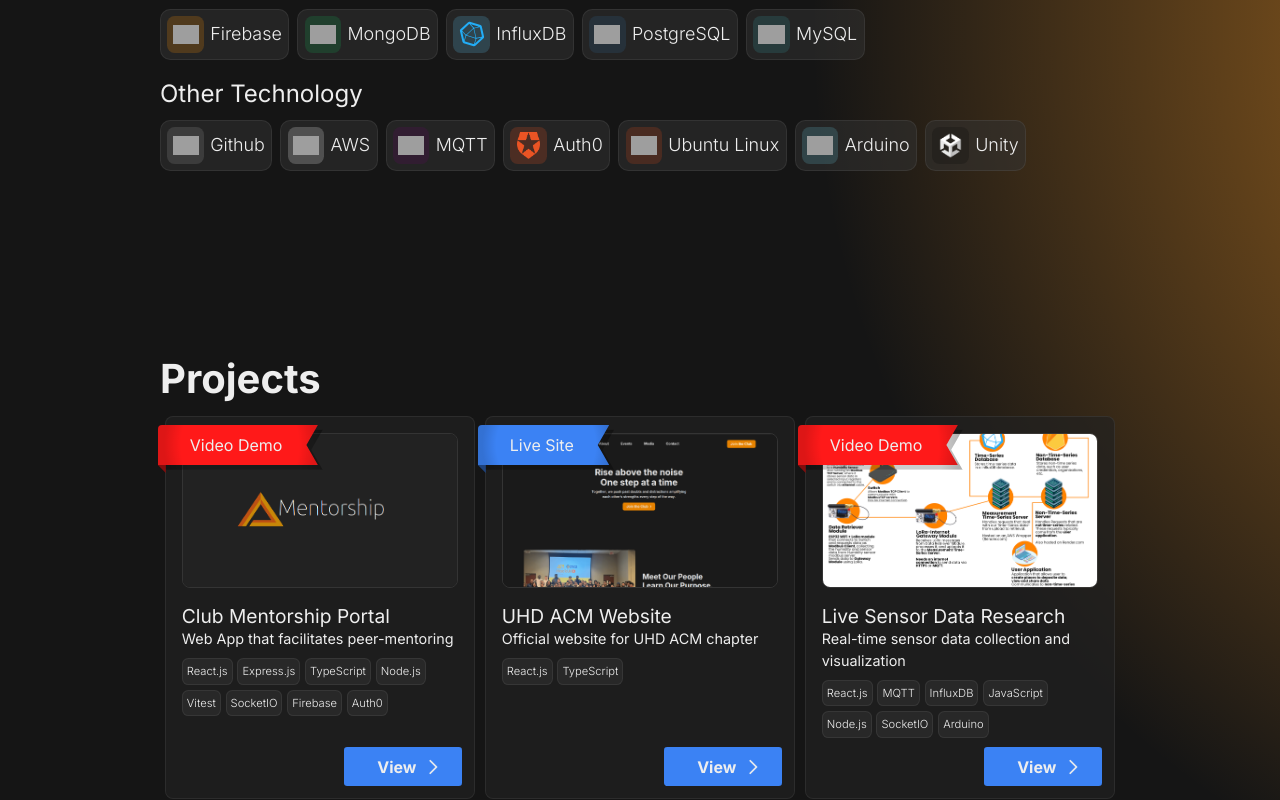
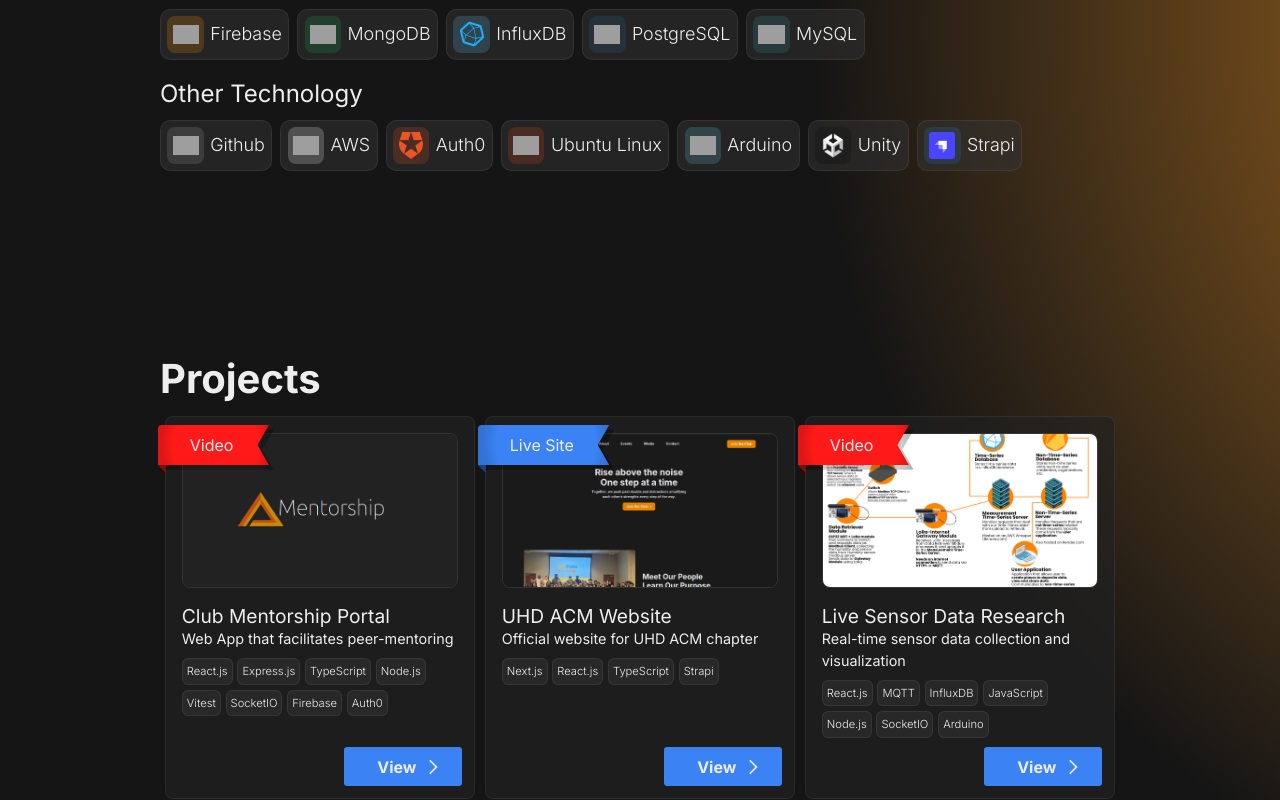
Before and after one commit to Deiahri/portfolio-v2, a React (Vite) app: page / in a window 1280 px wide. Shown: the part 1180-1980 px from the top of the page. Built offline with nearby package versions, Linux system fonts and the light colour scheme; grey boxes are pictures that could not be loaded.

Commit message:
Fixed copy email select issue, added shiny to view projects on home page, changed styling of scrollbar, added Next.js and Strapi to UHD ACM Website

```diff
--- a/src/Self.ts
+++ b/src/Self.ts
@@ -31,10 +31,10 @@
 };
 
 export interface CarouselItem {
-  type: 'image' | 'video' | 'youtube';
+  type: "image" | "video" | "youtube";
   src: string;
   thumbnail?: string;
-};
+}
 
 type Projects = {
   [projectName: string]: Project;
@@ -183,6 +183,10 @@
       color: "#0003",
       icon: "/logos/unity.png",
     },
+    Strapi: {
+      color: "#2f7bb633",
+      icon: "/logos/strapi.jpeg",
+    },
     // CMS: {
     //   color: "#59666633",
     //   icon: "https://cdn-icons-png.flaticon.com/512/1575/1575309.png",
@@ -212,12 +216,25 @@
     "Django",
   ],
   databases: ["Firebase", "MongoDB", "InfluxDB", "PostgreSQL", "MySQL"],
-  other: ["Github", "AWS", "MQTT", "Auth0", "Ubuntu Linux", "Arduino", "Unity"],
+  other: [
+    "Github",
+    "AWS",
+    // "MQTT",
+    "Auth0",
+    "Ubuntu Linux",
+    "Arduino",
+    "Unity",
+    "Strapi",
+  ],
   projects: {
     "Club Mentorship Portal": {
       img: "/projects/uhdacm-mp/1.png",
       imgs: [
-        { type: "youtube", src: 'EseAN3L7BJY', thumbnail: "/projects/uhdacm-mp/2.png" },
+        {
+          type: "youtube",
+          src: "EseAN3L7BJY",
+          thumbnail: "/projects/uhdacm-mp/2.png",
+        },
         { type: "image", src: "/projects/uhdacm-mp/2.png" },
         { type: "image", src: "/projects/uhdacm-mp/3.png" },
         { type: "image", src: "/projects/uhdacm-mp/4.png" },
@@ -241,7 +258,7 @@
         "Auth0",
       ],
       banner: {
-        text: "Video Demo",
+        text: "Video",
         color: red,
       },
       buttons: [
@@ -255,7 +272,11 @@
     "UHD ACM Website": {
       img: "/projects/uhdacm/uhdacm.png",
       imgs: [
-        { type: 'youtube', src: 'yke5VbC_7vU', thumbnail: '/projects/uhdacm/yt1-thumb.png' },
+        {
+          type: "youtube",
+          src: "yke5VbC_7vU",
+          thumbnail: "/projects/uhdacm/yt1-thumb.png",
+        },
         { type: "image", src: "/projects/uhdacm/uhdacm.png" },
         { type: "image", src: "/projects/uhdacm/2.png" },
         { type: "image", src: "/projects/uhdacm/3.png" },
@@ -268,7 +289,7 @@
 <br/><br/>
 See it live at uhdacm.org
 <br/>(or click the button below).`,
-      skills: ["React.js", "TypeScript"],
+      skills: ["Next.js", "React.js", "TypeScript", "Strapi"],
       buttons: [
         {
           text: "Live Site",
@@ -283,7 +304,11 @@
     "Live Sensor Data Research": {
       img: "/projects/sensor-data/0.png",
       imgs: [
-        { type: "youtube", src: 'Y5AvJBGQfj8', thumbnail: "/projects/sensor-data/0.png" },
+        {
+          type: "youtube",
+          src: "Y5AvJBGQfj8",
+          thumbnail: "/projects/sensor-data/0.png",
+        },
         { type: "image", src: "/projects/sensor-data/0.png" },
         { type: "image", src: "/projects/sensor-data/1.png" },
         { type: "image", src: "/projects/sensor-data/2.png" },
@@ -329,15 +354,13 @@
         },
       ],
       banner: {
-        text: "Video Demo",
+        text: "Video",
         color: red,
       },
     },
     "CrossoverGlobal Website": {
       img: "/projects/crossover/0.png",
-      imgs: [
-        { type: "image", src: "/projects/crossover/0.png" },
-      ],
+      imgs: [{ type: "image", src: "/projects/crossover/0.png" }],
       subtitle: "Charity website redesign and cost optimization",
       desc: `Redesigned the CrossoverGlobal frontend using <b>Bootstrap</b>, and migrated hosting from Webflow to <b>Render.com</b>.
       <br/>
@@ -360,9 +383,7 @@
     },
     "TicTacToe AI": {
       img: "/projects/tttai/0.png",
-      imgs: [
-        { type: "image", src: "/projects/tttai/0.png" },
-      ],
+      imgs: [{ type: "image", src: "/projects/tttai/0.png" }],
       subtitle: "AI Powered Tic-Tac-Toe agent",
       desc: `This project involves designing and implementing an AI bot to play Tic-Tac-Toe, along with a front-end interface for user interaction.
       <br/><br/>
@@ -391,8 +412,12 @@
     "Darwin Effect": {
       img: "/projects/darwineffect/2.png",
       imgs: [
-        { type: "youtube", src: '0s5xiqYdGEM', thumbnail: "/projects/darwineffect/0.png" },
-        { type: "image", src: '/projects/darwineffect/0.png' },
+        {
+          type: "youtube",
+          src: "0s5xiqYdGEM",
+          thumbnail: "/projects/darwineffect/0.png",
+        },
+        { type: "image", src: "/projects/darwineffect/0.png" },
         { type: "image", src: "/projects/darwineffect/1.png" },
         { type: "image", src: "/projects/darwineffect/2.png" },
       ],
@@ -403,7 +428,7 @@
 </p>`,
       skills: ["Unity", "C#"],
       banner: {
-        text: "Play Game",
+        text: "Live Game",
         color: blue,
       },
       buttons: [
@@ -422,7 +447,11 @@
     "Bank App": {
       img: "/projects/bankapp/0.png",
       imgs: [
-        { type: "youtube", src: 'JzUQu2yAMXs', thumbnail: "/projects/bankapp/1.png" },
+        {
+          type: "youtube",
+          src: "JzUQu2yAMXs",
+          thumbnail: "/projects/bankapp/1.png",
+        },
         { type: "image", src: "/projects/bankapp/1.png" },
         { type: "image", src: "/projects/bankapp/2.png" },
       ],
@@ -445,7 +474,7 @@
         },
       ],
       banner: {
-        text: "Video Demo",
+        text: "Video",
         color: red,
       },
     },
--- a/src/components/Button/Button.tsx
+++ b/src/components/Button/Button.tsx
@@ -1,7 +1,8 @@
 import styles from './Button.module.css';
 
 export default function Button({...props}: React.ButtonHTMLAttributes<HTMLButtonElement>) {
-    return <button className={styles.button} {...props}>
-
-    </button>
+    return <button
+    {...props}
+    className={`${styles.button} ${props.className}`}
+    />
 }
--- a/src/components/Footer/Footer.tsx
+++ b/src/components/Footer/Footer.tsx
@@ -151,7 +151,7 @@
             }}
           >
             <TfiEmail size="2rem" />
-            <span style={{ fontSize: "1.25rem" }}>
+            <span style={{ fontSize: "1.25rem", userSelect: 'none' }}>
               {copied == 0 ? "Junda.yin1@gmail.com" : ""}
               {copied == 1 ? "Copied!" : ""}
               {copied == -1 ? "Copy Error" : ""}
@@ -168,7 +168,7 @@
               borderRadius: "1rem",
               padding: "0.5rem 1rem",
             }}
-            href="https://www.linkedin.com/in/junda-yin-0b162615b/"
+            href="https://www.linkedin.com/in/junda-yin/"
             target="_blank"
           >
             <BsLinkedin size="2rem" />
@@ -178,6 +178,7 @@
                 color: "white",
                 cursor: "pointer",
                 textDecoration: "underline",
+
               }}
             >
               Junda Yin
--- a/src/index.css
+++ b/src/index.css
@@ -63,7 +63,7 @@
 
 .borderGlowOnHover {
   border: 1px #0000 solid;
-  transition: border 200ms ease-in-out;
+  transition: border 100ms ease-in-out;
 }
 
 .borderGlowOnHover:hover {
@@ -138,12 +138,6 @@
 .ooshiny {
   position: relative;
   overflow: hidden;
-  border: none;
-  padding: 12px 24px;
-  font-size: 16px;
-  color: white;
-  border-radius: 6px;
-  cursor: pointer;
 }
 
 .ooshiny::before {
@@ -177,6 +171,21 @@
     left: 150%;
   }
 }
+
+/* For WebKit browsers */
+::-webkit-scrollbar {
+  width: 10px;              /* Adjust thickness */
+}
+
+::-webkit-scrollbar-track {
+  background: #242424;  /* Dark background */
+}
+
+::-webkit-scrollbar-thumb {
+  background-color: #ff9d258e; /* Solid color (blue example) */
+  border-radius: 8px;        /* Rounded corners (optional) */
+}
+
 
 @media (max-width: 768px) {
   .showOnHover {
--- a/src/pages/HomePage.tsx
+++ b/src/pages/HomePage.tsx
@@ -670,7 +670,7 @@
             <FaGithub size={"1.25rem"} style={{ marginRight: "0.5rem" }} />
             <span style={{ fontSize: "1.25rem" }}>Github</span>
           </Button>
-          <Button style={{ height: "3rem" }} onClick={goToProjectsSection}>
+          <Button className={'ooshiny'} style={{ height: "3rem" }} onClick={goToProjectsSection}>
             <span style={{ fontSize: "1.25rem" }}>View Projects</span>
             <GoChevronRight
               size={"1.5rem"}
```
Also changed, not shown: public/logos/strapi.jpeg (added).
